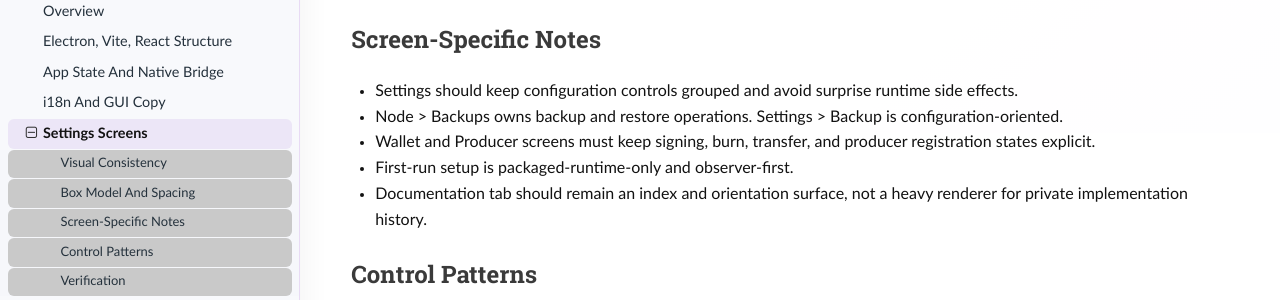
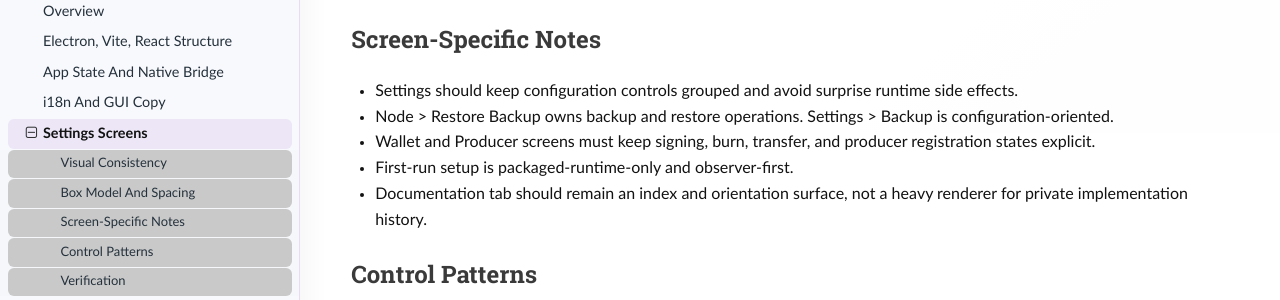
Before and after one commit to koinos/koinos-one, an MkDocs documentation site: the page built from docs/manual/developers/gui/settings-screens.md, in a window 1280 px wide and 900 px high, scrolled down 616 px. Shown: the part 151-451 px from the top of the window. Built offline with MkDocs 1.6.1, drawn with Linux system fonts in a browser that asks for light colours; nearby versions of some CDN libraries.

Commit message:
docs/manual: review developers/gui/settings-screens.md
Corrected 'Node > Backups' to the actual subtab name 'Node > Restore
Backup' (node.subtabBackups in src/i18n.ts), matching the naming used
across the rest of the manual. Remaining content is design guidance
with no checkable factual claims.

```diff
--- a/docs/manual/developers/gui/settings-screens.md
+++ b/docs/manual/developers/gui/settings-screens.md
@@ -30,8 +30,8 @@ near the left and right borders.
 
 - Settings should keep configuration controls grouped and avoid surprise runtime
   side effects.
-- Node > Backups owns backup and restore operations. Settings > Backup is
-  configuration-oriented.
+- Node > Restore Backup owns backup and restore operations. Settings > Backup
+  is configuration-oriented.
 - Wallet and Producer screens must keep signing, burn, transfer, and producer
   registration states explicit.
 - First-run setup is packaged-runtime-only and observer-first.
```
Also changed, not shown: docs/manual/.review-progress.md (+1 -1 lines).
